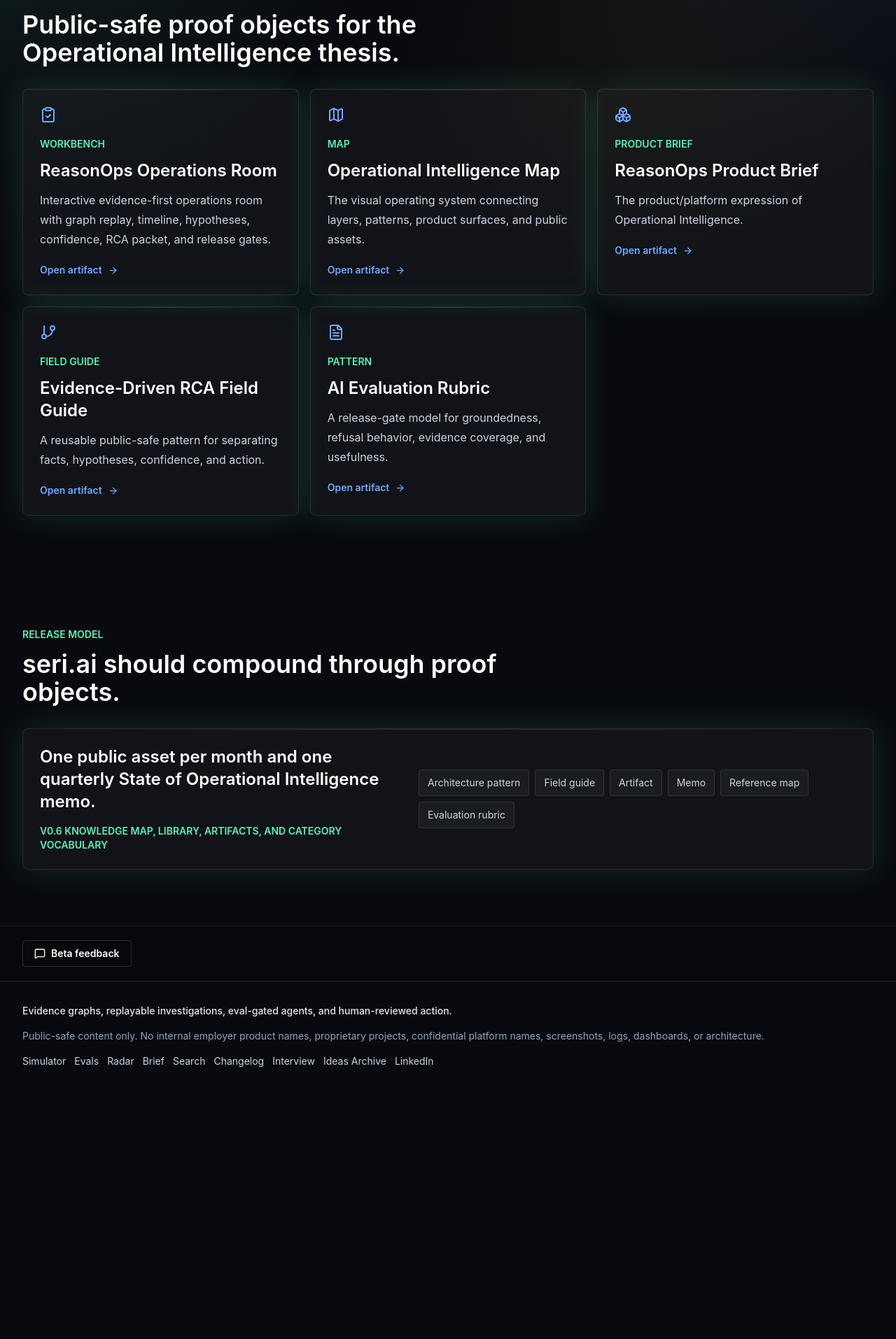
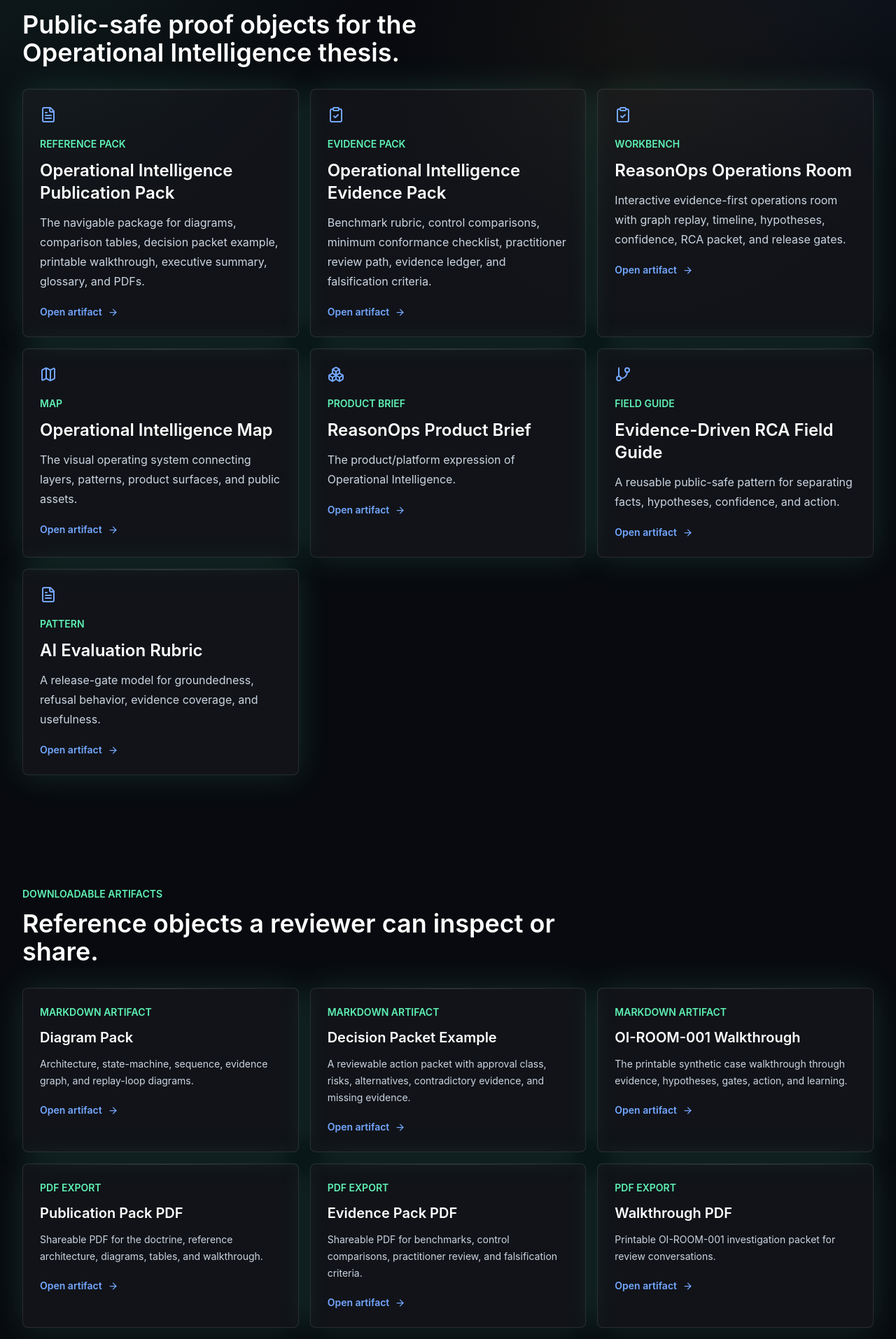
Before and after one commit to rseri17-code/seri-ai, a Next.js app: page /artifacts in a window 1280 px wide. Shown: the part 186-2100 px from the top of the page at 70% size. Before the commit the page ends 1745 px from the top, so only its background shows below. Built offline with nearby package versions, Linux system fonts and the light colour scheme; no server answers.

Commit message:
Expose reference artifacts shelf

```diff
--- a/app/artifacts/page.tsx
+++ b/app/artifacts/page.tsx
@@ -11,6 +11,20 @@
 };
 
 const artifacts = [
+  {
+    href: "/wiki/operational-intelligence-publication-pack",
+    title: "Operational Intelligence Publication Pack",
+    type: "Reference Pack",
+    description: "The navigable package for diagrams, comparison tables, decision packet example, printable walkthrough, executive summary, glossary, and PDFs.",
+    icon: FileText
+  },
+  {
+    href: "/wiki/operational-intelligence-evidence-pack",
+    title: "Operational Intelligence Evidence Pack",
+    type: "Evidence Pack",
+    description: "Benchmark rubric, control comparisons, minimum conformance checklist, practitioner review path, evidence ledger, and falsification criteria.",
+    icon: ClipboardCheck
+  },
   {
     href: "/investigation-room",
     title: "ReasonOps Operations Room",
@@ -48,6 +62,15 @@
   }
 ];
 
+const downloadableArtifacts = [
+  ["/publication-pack/operational-intelligence-diagrams.md", "Diagram Pack", "Architecture, state-machine, sequence, evidence graph, and replay-loop diagrams."],
+  ["/publication-pack/decision-packet-example.md", "Decision Packet Example", "A reviewable action packet with approval class, risks, alternatives, contradictory evidence, and missing evidence."],
+  ["/publication-pack/oi-room-001-printable-walkthrough.md", "OI-ROOM-001 Walkthrough", "The printable synthetic case walkthrough through evidence, hypotheses, gates, action, and learning."],
+  ["/downloads/operational-intelligence-publication-pack.pdf", "Publication Pack PDF", "Shareable PDF for the doctrine, reference architecture, diagrams, tables, and walkthrough."],
+  ["/downloads/operational-intelligence-evidence-pack.pdf", "Evidence Pack PDF", "Shareable PDF for benchmarks, control comparisons, practitioner review, and falsification criteria."],
+  ["/downloads/oi-room-001-printable-walkthrough.pdf", "Walkthrough PDF", "Printable OI-ROOM-001 investigation packet for review conversations."]
+] as const;
+
 export default function ArtifactsPage() {
   return (
     <>
@@ -70,6 +93,21 @@
         </div>
       </Section>
 
+      <Section eyebrow="Downloadable artifacts" title="Reference objects a reviewer can inspect or share.">
+        <div className="grid gap-4 md:grid-cols-2 xl:grid-cols-3">
+          {downloadableArtifacts.map(([href, title, description]) => (
+            <Link key={href} href={href}>
+              <Card className="h-full transition hover:border-mint/40">
+                <p className="text-sm font-semibold uppercase text-mint">{href.endsWith(".pdf") ? "PDF export" : "Markdown artifact"}</p>
+                <h2 className="mt-3 text-xl font-semibold text-white">{title}</h2>
+                <p className="mt-3 text-sm leading-6 text-slate-300">{description}</p>
+                <p className="mt-5 inline-flex items-center gap-2 text-sm font-semibold text-signal">Open artifact <ArrowRight size={15} /></p>
+              </Card>
+            </Link>
+          ))}
+        </div>
+      </Section>
+
       <Section eyebrow="Release model" title="seri.ai should compound through proof objects.">
         <Card className="grid gap-5 md:grid-cols-[1fr_1.2fr] md:items-center">
           <div>
--- a/public/eval-report.json
+++ b/public/eval-report.json
@@ -679,7 +679,7 @@
     "The knowledge base intentionally excludes confidential implementation details, so some questions will be refused or marked uncovered.",
     "Richer answer scoring should add model-judged qualitative grading once production AI keys are configured."
   ],
-  "generatedAt": "2026-07-26T00:24:25.085Z",
+  "generatedAt": "2026-07-26T00:27:55.349Z",
   "fixtureCount": 62,
   "passingFixtures": 62
 }
```
Also changed, not shown: scripts/validate-reference-package.mjs (+14 -0 lines).
